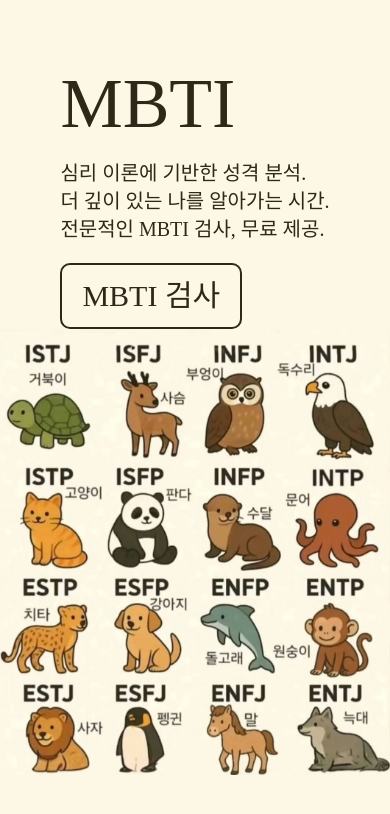
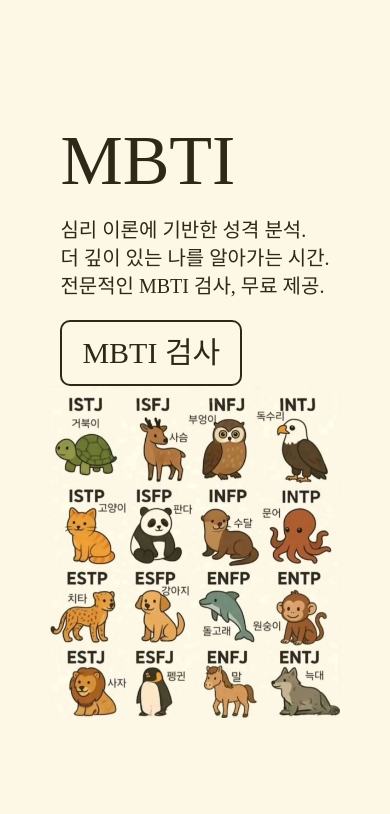
Before and after one commit to psh9321/react-mbti, a React (Vite) app: page / in a window 390 px wide. Shown: the top 814 px of the page. Built offline with nearby package versions, Linux system fonts and the light colour scheme; a web font is replaced by a local one.

Commit message:
메인배너 이미지 사이즈 수정

```diff
--- a/src/css/home/mainBanner/mainBanner.module.css
+++ b/src/css/home/mainBanner/mainBanner.module.css
@@ -118,6 +118,6 @@
 
 @media all and (max-width : 499px) {
     .chapter01 .contentsBox img {
-        width: 100%;
+        width: calc(100% - 100px);
     }
 }
```
